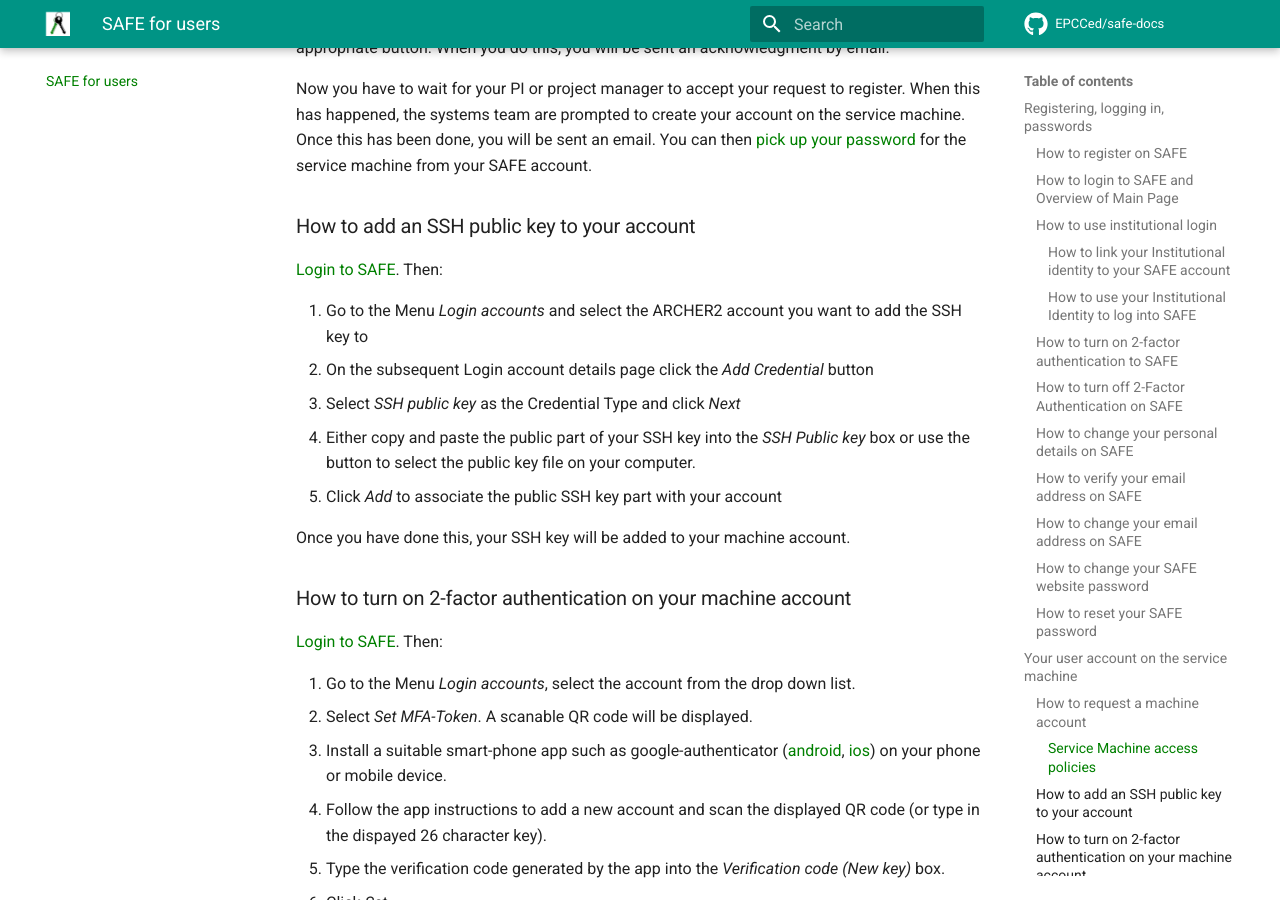
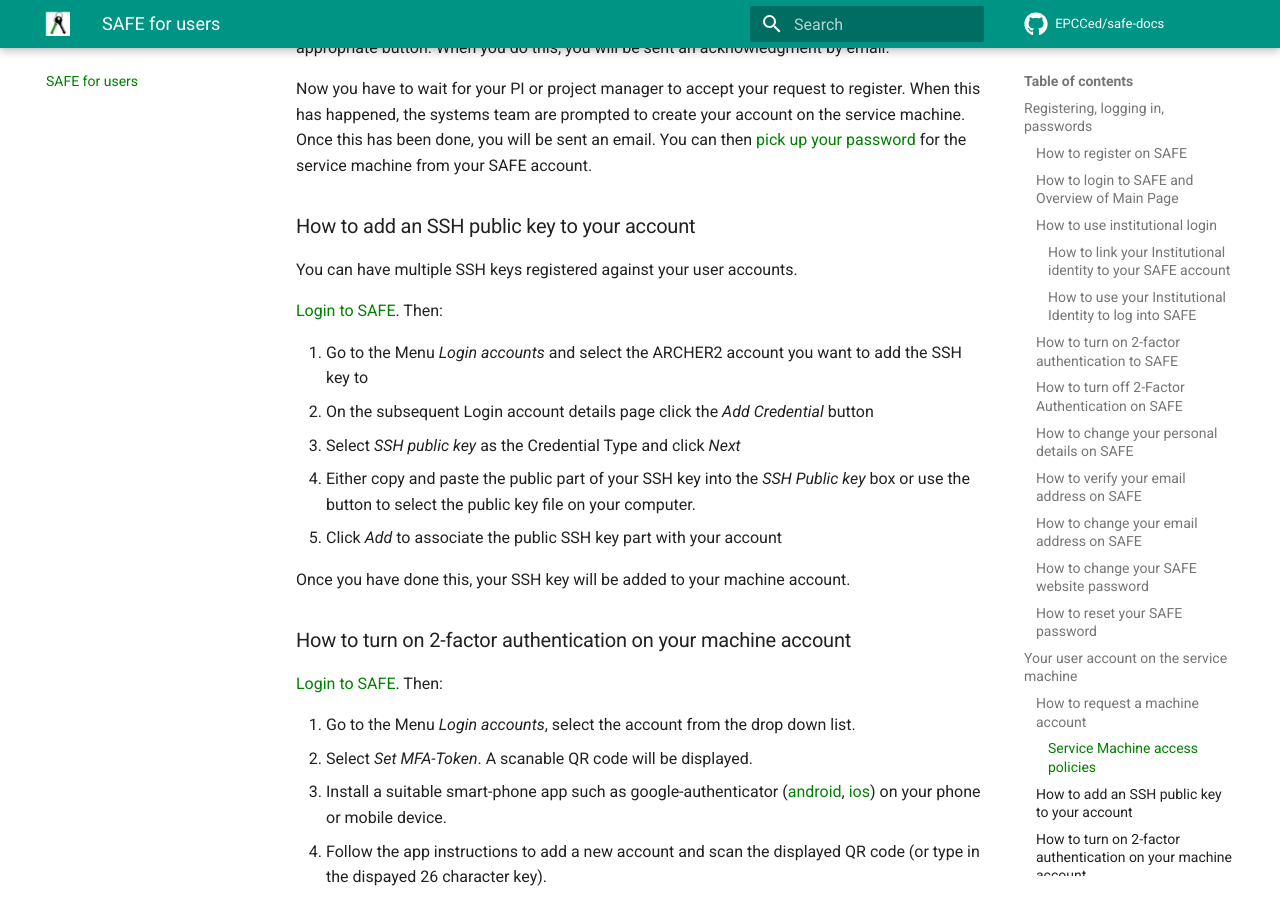
Before and after one commit to EPCCed/safe-docs, an MkDocs documentation site: the page built from docs/safe-for-users.md, in a window 1280 px wide and 900 px high, scrolled down 5989 px. Built offline with MkDocs 1.6.1 and Material for MkDocs 9.7.7, drawn with Linux system fonts in a browser that asks for light colours; comment, search, counter and statistics services are not loaded.

Commit message:
Adds note that you can have multiple SSH keys added

```diff
--- a/docs/safe-for-users.md
+++ b/docs/safe-for-users.md
@@ -214,6 +214,8 @@ Once this has been done, you will be sent an email. You can then
 [pick up your password](#getpass) for the service machine from your SAFE account.
 
 ### <a id="addssh"></a> How to add an SSH public key to your account
+
+You can have multiple SSH keys registered against your user accounts.
 
 [Login to SAFE](https://safe.epcc.ed.ac.uk). Then:
 
```
